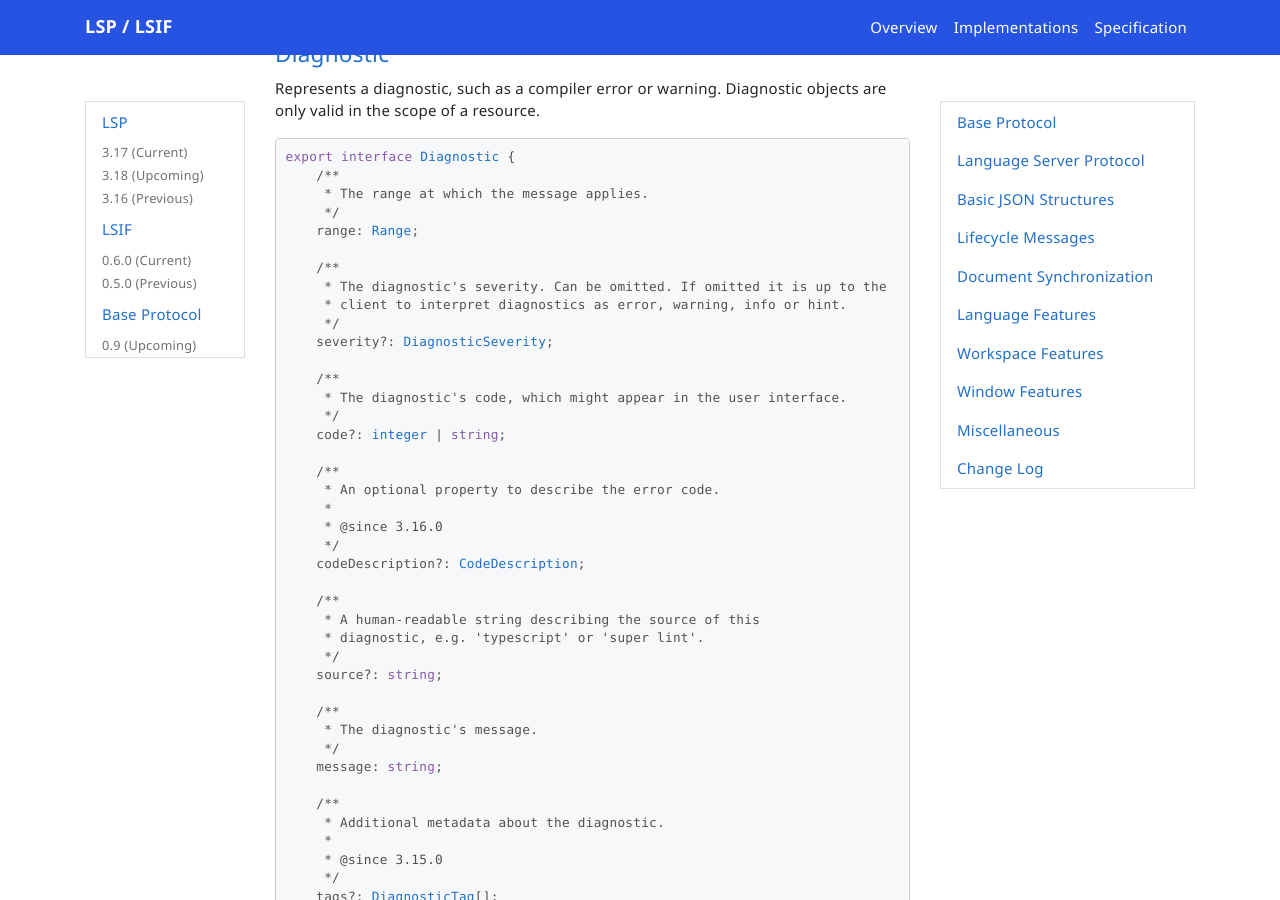
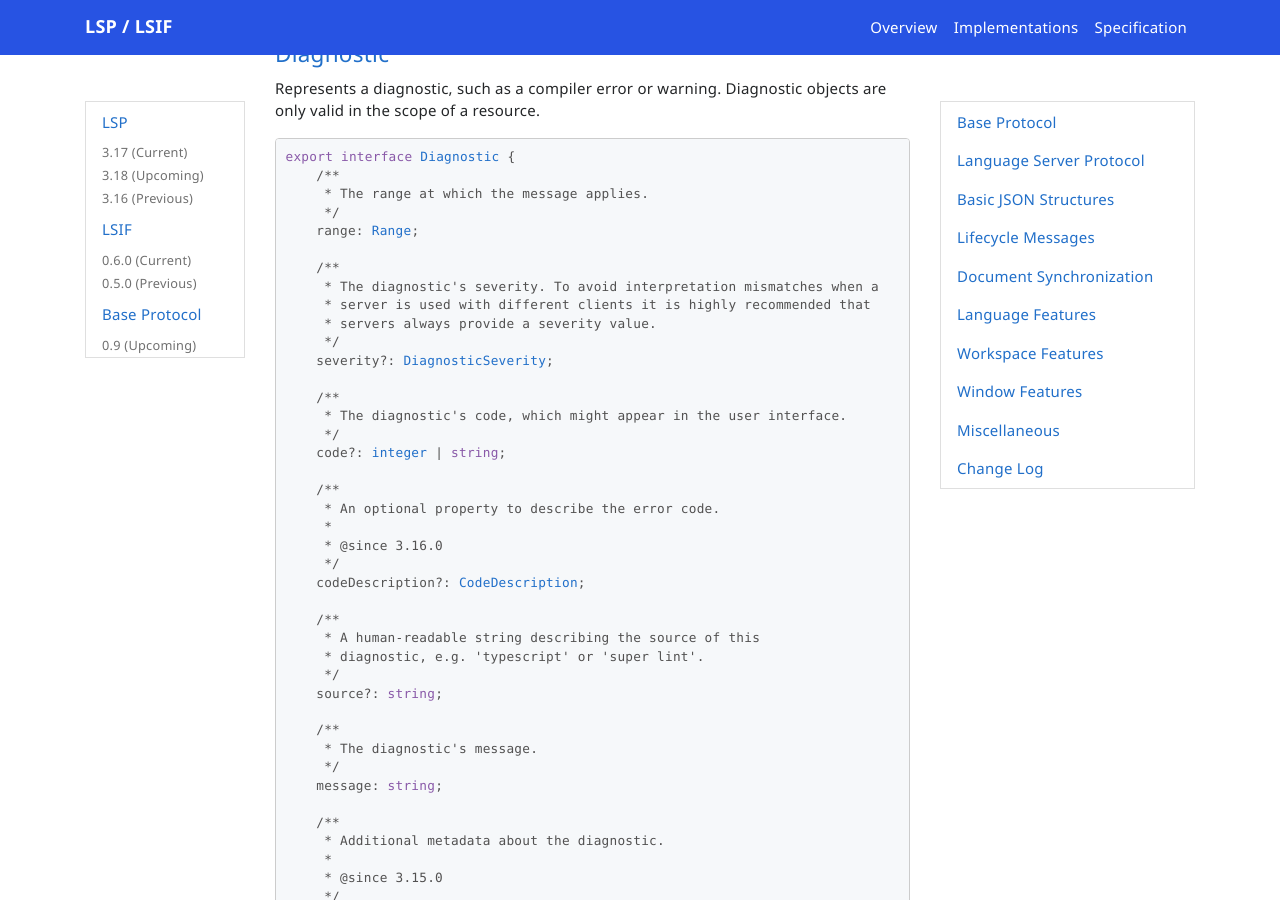
Before and after one commit to microsoft/language-server-protocol, a Jekyll site: the page built from _specifications/lsp/3.17/specification.md, in a window 1280 px wide and 900 px high, scrolled down 23831 px. Built offline with Jekyll 4.4.1, drawn with Linux system fonts in a browser that asks for light colours; nearby versions of some CDN libraries; emoji names are drawn with the system emoji font; comment, search, counter and statistics services are not loaded.

Commit message:
Fixes #1958: The meaning of a missing diagnostic severity is ambiguous (#1973)

```diff
--- a/_specifications/lsp/3.17/types/diagnostic.md
+++ b/_specifications/lsp/3.17/types/diagnostic.md
@@ -10,8 +10,9 @@ export interface Diagnostic {
 	range: Range;
 
 	/**
-	 * The diagnostic's severity. Can be omitted. If omitted it is up to the
-	 * client to interpret diagnostics as error, warning, info or hint.
+	 * The diagnostic's severity. To avoid interpretation mismatches when a
+	 * server is used with different clients it is highly recommended that
+	 * servers always provide a severity value.
 	 */
 	severity?: DiagnosticSeverity;
 
```
Also changed, not shown: _specifications/lsp/3.18/types/diagnostic.md (+3 -2 lines).
